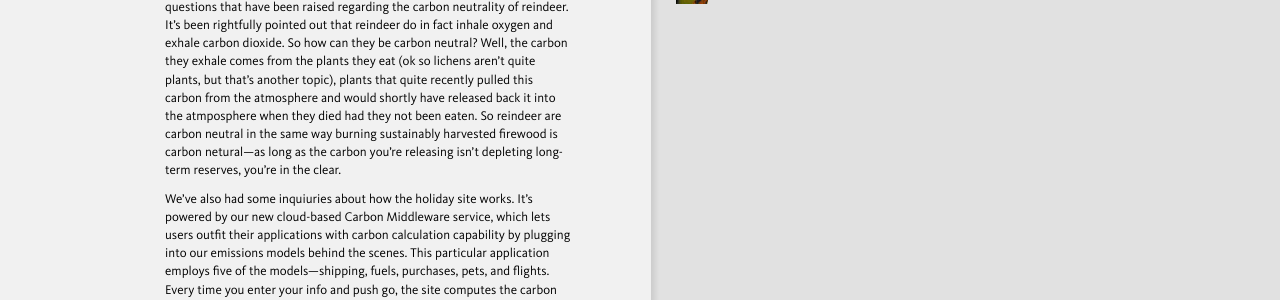
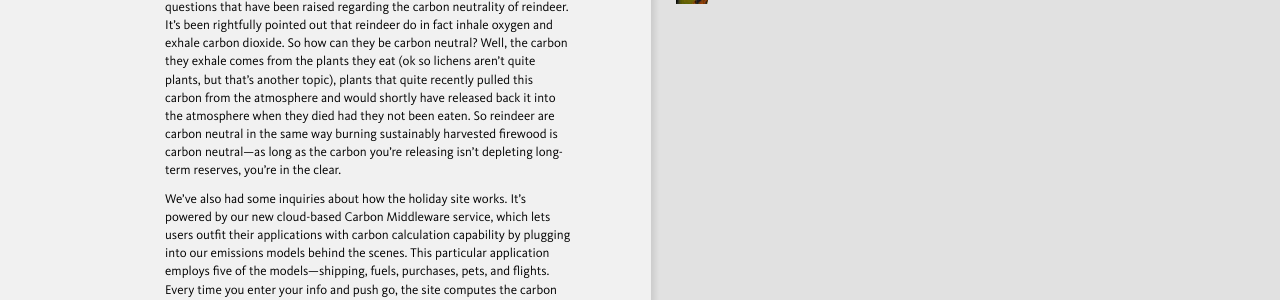
Before and after one commit to faradayio/numbers, a Jekyll site: the page built from _posts/2010-12-16-reindeer-holiday-carbon-and-the-cloud.markdown, in a window 1280 px wide. Shown: the part 466-766 px from the top of the page. Built offline with Jekyll 4.4.1, drawn with Linux system fonts in a browser that asks for light colours; some web fonts are replaced; comment, search, counter and statistics services are not loaded; some of the changed text lies outside the part shown.

Commit message:
fixed spelling

```diff
--- a/_posts/2010-12-16-reindeer-holiday-carbon-and-the-cloud.markdown
+++ b/_posts/2010-12-16-reindeer-holiday-carbon-and-the-cloud.markdown
@@ -9,8 +9,8 @@ Every year we send out a little holiday card to our friends.  This go 'round the
 
 [ ![Claus Freight parcel](/images/claus_freight.png)](http://clausfreight.com)
 
-At the risk of spoiling the punchline, we should probably address some questions that have been raised regarding the carbon neutrality of reindeer. It's been rightfully pointed out that reindeer do in fact inhale oxygen and exhale carbon dioxide. So how can they be carbon neutral? Well, the carbon they exhale comes from the plants they eat (ok so lichens aren't quite plants, but that's another topic), plants that quite recently pulled this carbon from the atmosphere and would shortly have released back it into the atmposphere when they died had they not been eaten.  So reindeer are carbon neutral in the same way burning sustainably harvested firewood is carbon netural---as long as the carbon you're releasing isn't depleting long-term reserves, you're in the clear.
+At the risk of spoiling the punchline, we should probably address some questions that have been raised regarding the carbon neutrality of reindeer. It's been rightfully pointed out that reindeer do in fact inhale oxygen and exhale carbon dioxide. So how can they be carbon neutral? Well, the carbon they exhale comes from the plants they eat (ok so lichens aren't quite plants, but that's another topic), plants that quite recently pulled this carbon from the atmosphere and would shortly have released back it into the atmosphere when they died had they not been eaten.  So reindeer are carbon neutral in the same way burning sustainably harvested firewood is carbon neutral---as long as the carbon you're releasing isn't depleting long-term reserves, you're in the clear.
 
-We've also had some inquiuries about how the holiday site works.  It's powered by our new cloud-based Carbon Middleware service, which lets users outfit their applications with carbon calculation capability by plugging into our emissions models behind the scenes. This particular application employs five of the models---shipping, fuels, purchases, pets, and flights.  Every time you enter your info and push go, the site computes the carbon footprint of your gift and its shipping, in real time (you can click the emissions numbers to see detailed calculation methodologies).  Intriguingly, it turns out the naughtier you've been, the smaller your holiday footprint...
+We've also had some inquiries about how the holiday site works.  It's powered by our new cloud-based Carbon Middleware service, which lets users outfit their applications with carbon calculation capability by plugging into our emissions models behind the scenes. This particular application employs five of the models---shipping, fuels, purchases, pets, and flights.  Every time you enter your info and push go, the site computes the carbon footprint of your gift and its shipping, in real time (you can click the emissions numbers to see detailed calculation methodologies).  Intriguingly, it turns out the naughtier you've been, the smaller your holiday footprint...
 
 Happy Holidays to all!
```
